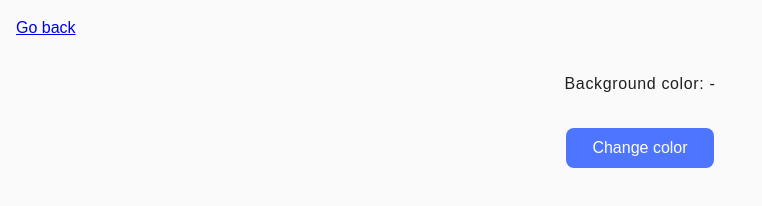
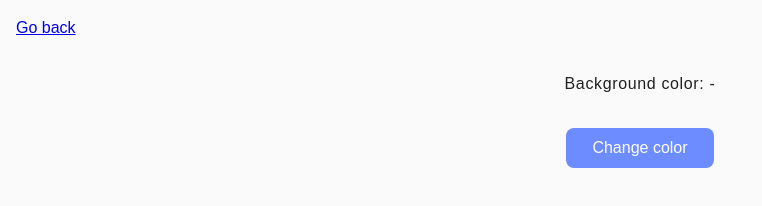
Before and after one commit to nasteap2015/goit-js-hw-07, a plain HTML site: page task-5.html in a window 1280 px wide. In both pictures the pointer is over the button "Change color". Shown: the whole page, without its empty margins (0-762 px from the left). Drawn offline with Linux system fonts and the light colour scheme.

Commit message:
added hover task 5

```diff
--- a/css/common.css
+++ b/css/common.css
@@ -121,6 +121,10 @@ li>h2 {
   font-size: 16px;
 }
 
+.change-color:hover{
+  background-color: #6c8cff;
+}
+
 #controls{
   display: flex;
   flex-direction: row;
```
